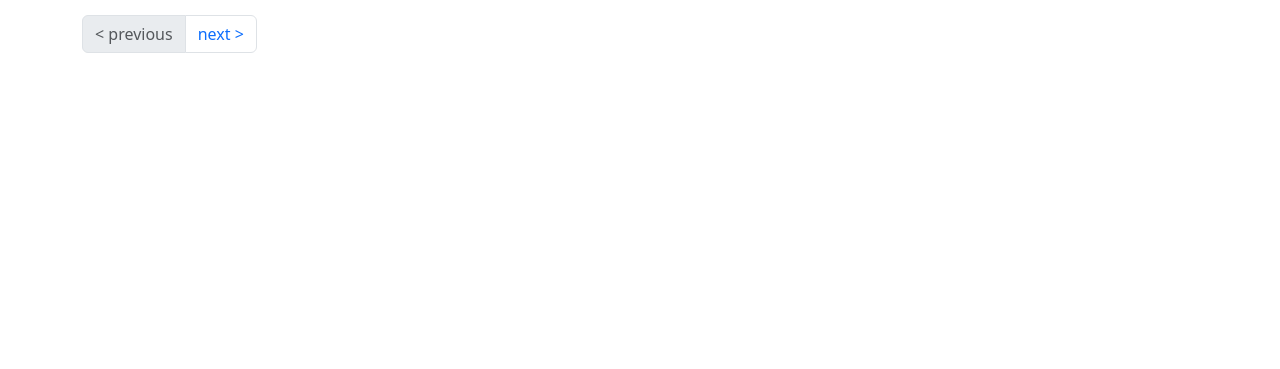
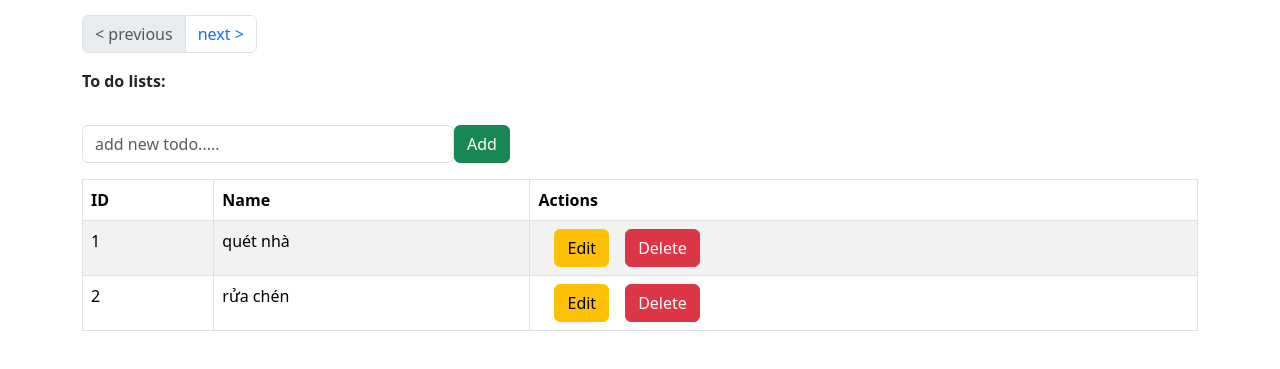
Before and after one commit to leonphuc/crud-app, a React (Create React App) app: page / in a window 1280 px wide. Shown: the part 223-592 px from the top of the page. Built offline with nearby package versions, Linux system fonts and the light colour scheme; no server answers.

Commit message:
update-todo

```diff
--- a/src/App.js
+++ b/src/App.js
@@ -4,6 +4,7 @@ import Container from "react-bootstrap/Container";
 import { ToastContainer } from "react-toastify";
 import Header from "./components/Header";
 import Tables from "./components/Tables";
+import TodoList from "./components/TodoList";
 
 function App() {
   return (
@@ -13,6 +14,7 @@ function App() {
 
         <Container>
           <Tables />
+          <TodoList />
         </Container>
       </div>
       <ToastContainer
--- /dev/null
+++ b/src/components/ModalEditTodo.js
@@ -0,0 +1,62 @@
+import { useEffect, useState } from "react";
+import Button from "react-bootstrap/Button";
+import Modal from "react-bootstrap/Modal";
+import { putUpdateUser } from "../services/UserService";
+import { toast } from "react-toastify";
+
+const ModalEditTodo = (props) => {
+  const { handleClose, show, todoNameEditValue, handleEditUserFromModal } =
+    props;
+
+  const [todo, setTodo] = useState("");
+
+  const handleEditUser = () => {
+    handleEditUserFromModal({ todoName: todo, id: todoNameEditValue.id });
+    handleClose();
+    toast.success("Update user succeed!");
+  };
+
+  useEffect(() => {
+    if (show) {
+      setTodo(todoNameEditValue.todoName);
+    }
+  }, [todoNameEditValue]);
+
+  return (
+    <Modal show={show} onHide={handleClose} animation={false}>
+      <Modal.Header closeButton>
+        <Modal.Title>Edit To do name</Modal.Title>
+      </Modal.Header>
+      <Modal.Body>
+        <div className="body-add-new">
+          <div className="mb-3">
+            <label htmlFor="exampleInputEmail1" className="form-label">
+              To do name
+            </label>
+            <input
+              type="text"
+              className="form-control"
+              value={todo}
+              onChange={(e) => setTodo(e.target.value)}
+            />
+          </div>
+        </div>
+      </Modal.Body>
+      <Modal.Footer>
+        <Button variant="secondary" onClick={handleClose}>
+          Close
+        </Button>
+        <Button
+          variant="primary"
+          onClick={() => {
+            handleEditUser();
+          }}
+        >
+          Confirm
+        </Button>
+      </Modal.Footer>
+    </Modal>
+  );
+};
+
+export default ModalEditTodo;
--- a/src/components/TableUser.scss
+++ b/src/components/TableUser.scss
@@ -7,3 +7,10 @@
         padding: 0 2px;
     }
 }
+
+.form-todo{
+    display: flex;
+    align-items: center;
+    // justify-content: flex-end;
+
+}
--- /dev/null
+++ b/src/components/TodoList.js
@@ -0,0 +1,130 @@
+import { useEffect, useRef, useState } from "react";
+import Table from "react-bootstrap/Table";
+import ModalEditTodo from "./ModalEditTodo";
+import "./TableUser.scss";
+import { toast } from "react-toastify";
+
+import _ from "lodash";
+function TodoList() {
+  const inputRef = useRef();
+  const [todoNameValue, setTodoNameValue] = useState("");
+
+  const [todoNameEditValue, setTodoNameEditValue] = useState("");
+
+  const [editToDoModal, setEditTodoModal] = useState(false);
+
+  const [todos, setTodos] = useState([
+    { id: 1, todoName: "quét nhà" },
+    { id: 2, todoName: "rửa chén" },
+  ]);
+
+  const handleClose = () => {
+    setEditTodoModal(false);
+  };
+
+  const handleAddToDo = () => {
+    let todo = {
+      id: Math.floor(Math.random() * 1000),
+      todoName: todoNameValue,
+    };
+    setTodos((prev) => [...prev, todo]);
+    toast.success("Update user succeed!");
+
+    setTodoNameValue("");
+    inputRef.current.focus();
+  };
+
+  const handleChangeTodo = (e) => {
+    setTodoNameValue(e.target.value);
+  };
+
+  const handleDeleteTodo = (todo) => {
+    // let indexTodo = todos.indexOf(todo);
+
+    // setTodos(todos.filter((item) => item.todoName !== todo.todoName));
+
+    setTodos((todos) => {
+      return todos.filter((item) => item.id !== todo.id);
+    });
+  };
+
+  const handleEditTodo = (item) => {
+    setTodoNameEditValue(item);
+    setEditTodoModal(true);
+  };
+
+  // const handleEditTodoValue = (e) => {
+  //   setTodoNameEditValue(e.target.value);
+  // };
+
+  const handleEditUserFromModal = (user) => {
+    let cloneTodo = _.cloneDeep(todos);
+
+    let index = todos.findIndex((item) => item.id === user.id);
+
+    cloneTodo[index].todoName = user.todoName;
+
+    setTodos(cloneTodo);
+  };
+
+  return (
+    <>
+      <div className="my-3 add-new">
+        <strong>To do lists: </strong>
+      </div>
+      <div className="form-todo">
+        <div className="col-4 my-3 ">
+          <input
+            ref={inputRef}
+            className="form-control "
+            placeholder="add new todo....."
+            value={todoNameValue}
+            onChange={handleChangeTodo}
+          />
+        </div>
+        <button className="btn btn-success" onClick={handleAddToDo}>
+          Add{" "}
+        </button>
+      </div>
+      <Table striped bordered hover>
+        <thead>
+          <tr>
+            <th>ID</th>
+            <th>Name</th>
+            <th>Actions</th>
+          </tr>
+        </thead>
+        <tbody>
+          {todos.map((item, index) => (
+            <tr key={`users-${index}`}>
+              <td> {item.id} </td>
+              <td>{item.todoName}</td>
+              <td>
+                <button
+                  className="btn btn-warning mx-3"
+                  onClick={() => handleEditTodo(item)}
+                >
+                  Edit
+                </button>
+                <button
+                  className="btn btn-danger"
+                  onClick={() => handleDeleteTodo(item)}
+                >
+                  Delete
+                </button>
+              </td>
+            </tr>
+          ))}
+        </tbody>
+      </Table>
+      <ModalEditTodo
+        show={editToDoModal}
+        handleClose={handleClose}
+        todoNameEditValue={todoNameEditValue}
+        handleEditUserFromModal={handleEditUserFromModal}
+      />
+    </>
+  );
+}
+
+export default TodoList;
```
